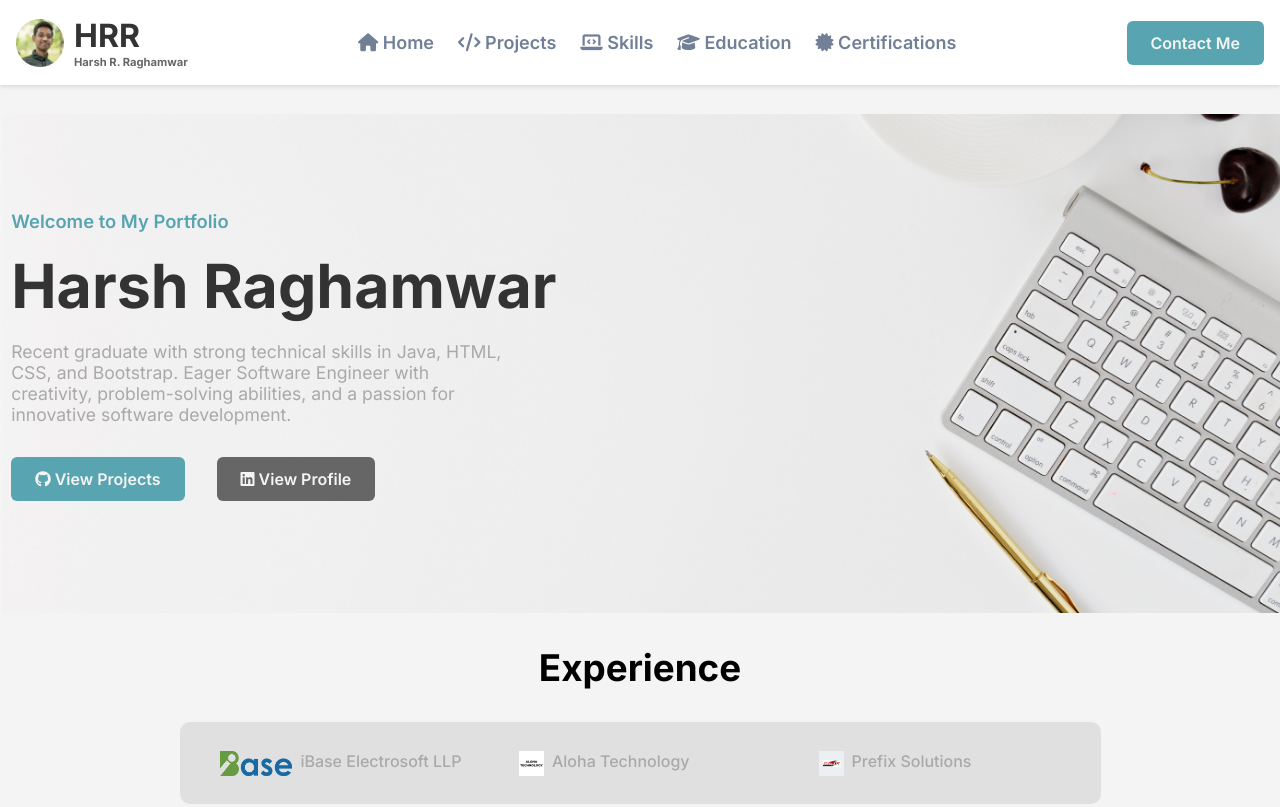
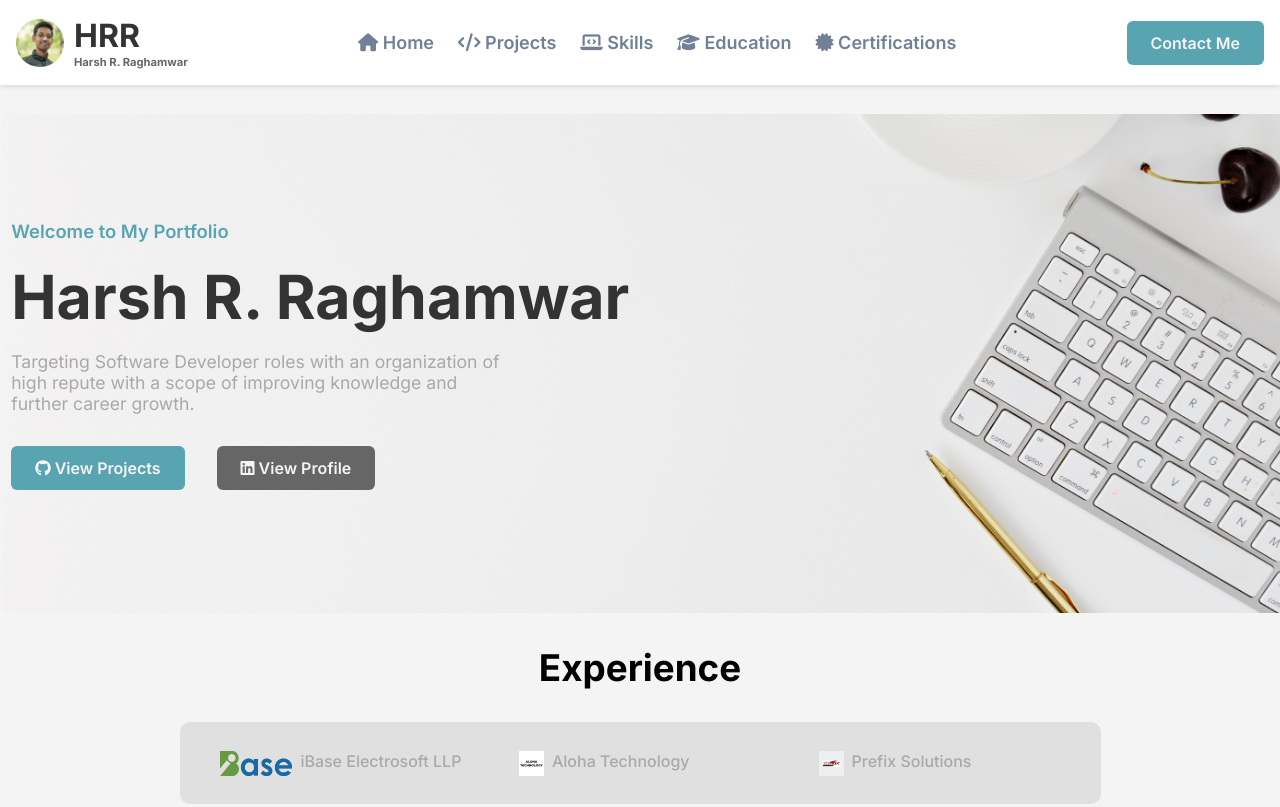
Before and after one commit to Harsh-8118/harsh.github.io, a plain HTML site: page index.html in a window 1280 px wide. Shown: the top 807 px of the page. Drawn offline with Linux system fonts and the light colour scheme.

Commit message:
Update index.html
updated footer section, favicon and name

```diff
--- a/index.html
+++ b/index.html
@@ -4,11 +4,11 @@
     <meta charset="UTF-8" />
     <meta http-equiv="X-UA-Compatible" content="IE=edge" />
     <meta name="viewport" content="width=device-width, initial-scale=1.0" />
-    <title>Harsh Raghamwar: Full Stack Developer Portfolio</title>
+    <title>Harsh R. Raghamwar: Full Stack Developer Portfolio</title>
     <link rel="stylesheet" href="style.css" />
 
     <!-- Favicon -->
-    <link rel="icon" href="./images/app-development.png" />
+    <link rel="icon" href="./images/harshlink.jfif" />
 
     <link
       rel="stylesheet"
@@ -17,6 +17,8 @@
       crossorigin="anonymous"
       referrerpolicy="no-referrer"
     />
+
+    <script src="https://platform.linkedin.com/badges/js/profile.js" async defer type="text/javascript"></script>
   </head>
   <body>
     <div class="header">
@@ -90,12 +92,11 @@
         <div class="content-container">
           <div class="content-left">
             <p class="section-label">Welcome to My Portfolio</p>
-            <h1 class="section-title">Harsh Raghamwar</h1>
+            <h1 class="section-title">Harsh R. Raghamwar</h1>
             <p class="section-description">
-              Recent graduate with strong technical skills in Java, HTML, CSS,
-              and Bootstrap. Eager Software Engineer with creativity,
-              problem-solving abilities, and a passion for innovative software
-              development.
+              Targeting Software Developer roles with an organization of high repute with a
+              scope of improving knowledge and further career
+              growth.
             </p>
             <div class="button-group">
               <a
@@ -313,6 +314,15 @@
           <!-- left part  -->
           <div class="news-left">
             <img src="./images/img.png" loading="lazy" alt="Harsh's Image" />
+            <!-- <div class="badge-base LI-profile-badge" data-locale="en_US" data-size="large"
+            data-theme="light" data-type="HORIZONTAL"
+            data-vanity="harsh-raghamwar" data-version="v1">
+            <a class="badge-base__link LI-simple-link"
+            href="https://in.linkedin.com/in/harsh-raghamwar?trk=profile-badge">
+            Harsh R. Raghamwar</a></div> -->
+
+
+
           </div>
           <!-- right part -->
           <div class="news-right">
@@ -394,13 +404,13 @@
               <div class="footer-grid-heading">Connect</div>
               <ul class="footer-links-list">
                 <li>
-                  <a href="mailto:your_email@gmail.com" class="footer-link">Email</a>
+                  <a href="mailto:harshraghamwar81@gmail.com" class="footer-link">Email</a>
                 </li>
                 <li>
-                  <a href="https://www.linkedin.com/in/your_linkedin" target="_blank" class="footer-link">LinkedIn</a>
+                  <a href="https://www.linkedin.com/in/harsh-raghamwar" target="_blank" class="footer-link">LinkedIn</a>
                 </li>
                 <li>
-                  <a href="tel:+1234567890" class="footer-link">Phone</a>
+                  <a href="tel:+919049349256" class="footer-link">Phone</a>
                 </li>
               </ul>
             </div>
@@ -419,7 +429,7 @@
           </div>
         </footer>
         <div class="footer-copyright" id="copyright">
-            © 2023 - Present Your Name. All rights reserved.
+            © 2023 - Present Harsh R. Raghamwar. All rights reserved.
         </div>
 
         <script>
```
